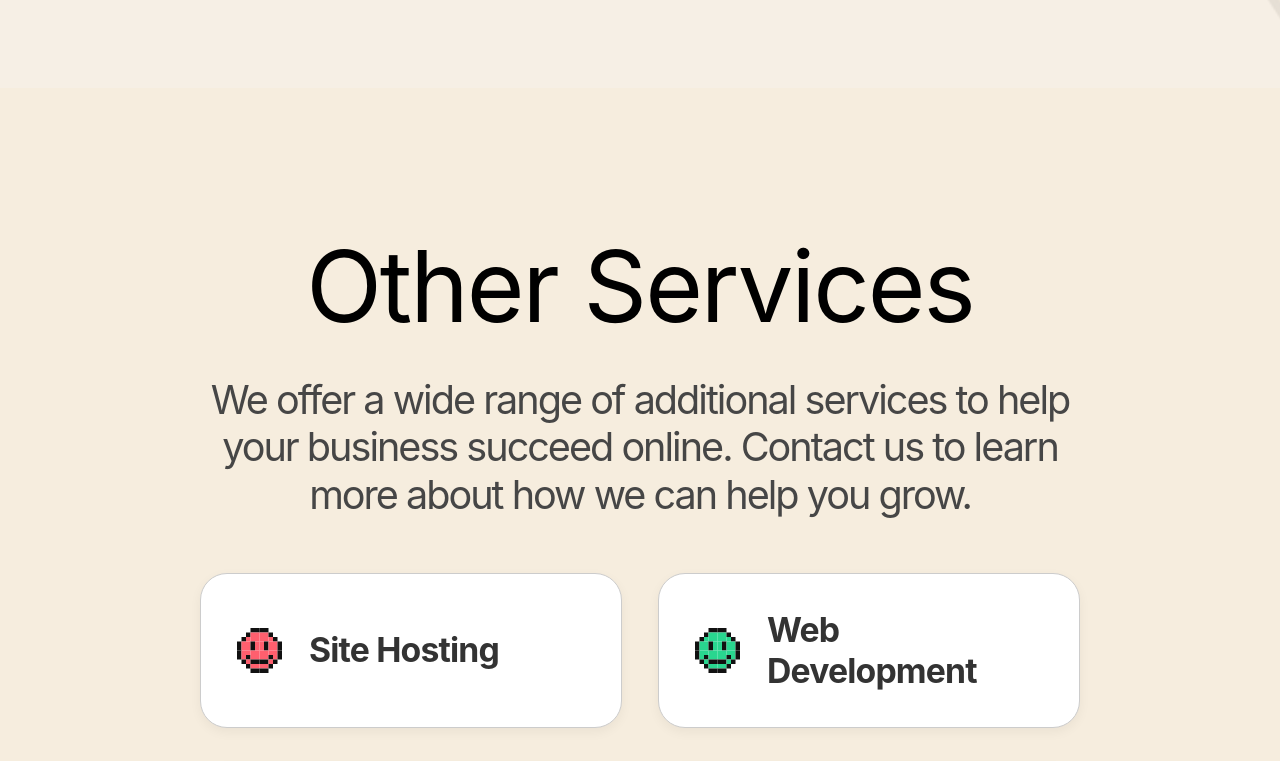
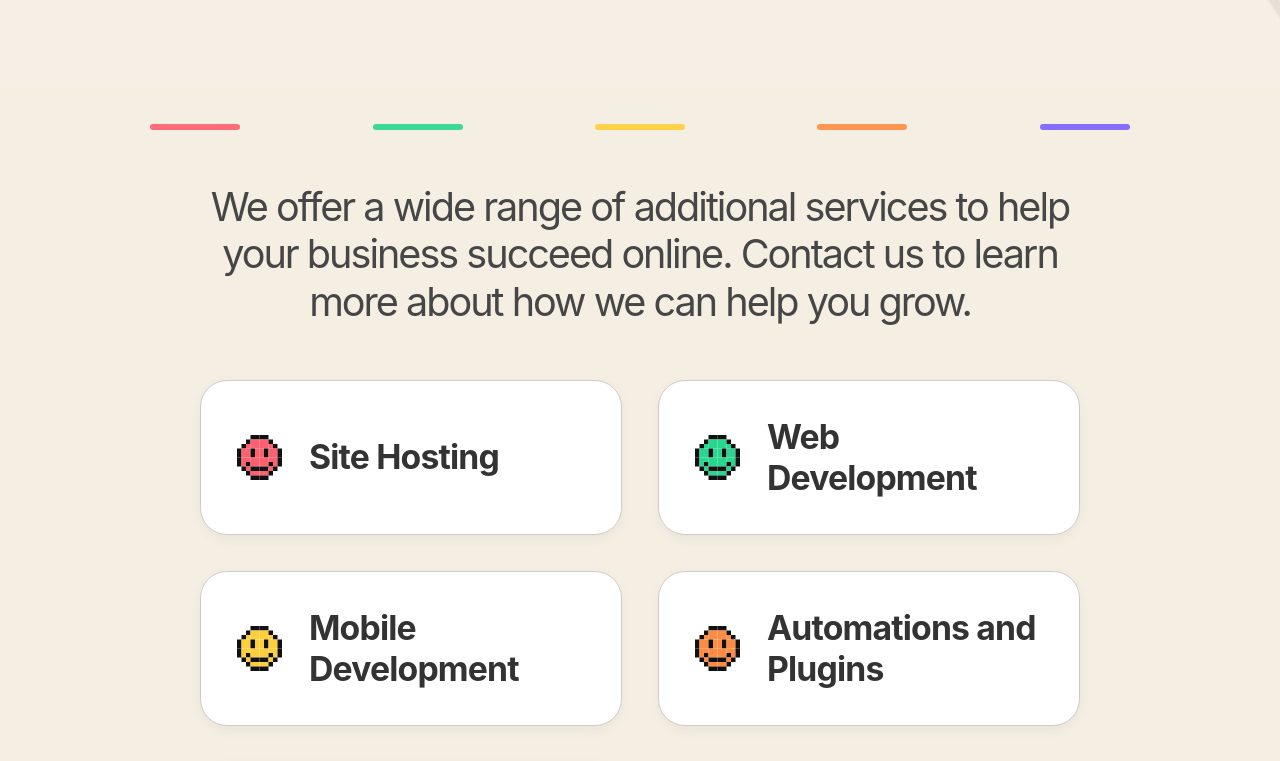
Before and after one commit to rrr5458/kindstack, a React (Vite) app: page / in a window 1280 px wide. Shown: the part 1957-2718 px from the top of the page. Built offline with nearby package versions, Linux system fonts and the light colour scheme; a web font is replaced by a local one.

Commit message:
dev's additions

```diff
--- a/src/components/OtherServices.tsx
+++ b/src/components/OtherServices.tsx
@@ -1,33 +1,53 @@
-import React from 'react';
-import { Link } from 'react-router-dom';
-import '../styles/NewComponents.css';
-import '../styles/OtherServices.css';
-import PixelSmiley from './PixelSmiley';
+import React from "react";
+import { Link } from "react-router-dom";
+import "../styles/NewComponents.css";
+import "../styles/OtherServices.css";
+import PixelSmiley from "./PixelSmiley";
 
 const services = [
-  { title: 'Site Hosting', color: '#ff5f6e', link: '/services/site-hosting' },
-  { title: 'Web Development', color: '#29d68f', link: '/services/web-development' },
-  { title: 'Mobile Development', color: '#ffcf3b', link: '/services/mobile-development' },
-  { title: 'Automations and Plugins', color: '#ff8c42', link: '/services/automations-and-plugins' },
-  { title: 'APIs and Integrations', color: '#7b61ff', link: '/services/apis-and-integrations' },
+  { title: "Site Hosting", color: "#ff5f6e", link: "/services/site-hosting" },
+  {
+    title: "Web Development",
+    color: "#29d68f",
+    link: "/services/web-development",
+  },
+  {
+    title: "Mobile Development",
+    color: "#ffcf3b",
+    link: "/services/mobile-development",
+  },
+  {
+    title: "Automations and Plugins",
+    color: "#ff8c42",
+    link: "/services/automations-and-plugins",
+  },
+  {
+    title: "APIs and Integrations",
+    color: "#7b61ff",
+    link: "/services/apis-and-integrations",
+  },
 ];
 
 const OtherServices: React.FC = () => {
   return (
-    <section id="other-services" className="new-section-container bg-alt">
-      <h2 className="new-section-title">Other Services</h2>
+    <section id="other-services" className="new-section-container">
+      <div className="dash-divider-container">
+        {services.map((item, i) => (
+          <div
+            key={i}
+            className="divider-dash"
+            style={{ backgroundColor: item.color }}
+          />
+        ))}
+      </div>
       <p className="new-section-text mb-12">
-        We offer a wide range of additional services to help your business succeed online.
-        Contact us to learn more about how we can help you grow.
+        We offer a wide range of additional services to help your business
+        succeed online. Contact us to learn more about how we can help you grow.
       </p>
 
       <div className="other-services-grid">
         {services.map((service, index) => (
-          <Link
-            to={service.link}
-            key={index}
-            className="other-services-card"
-          >
+          <Link to={service.link} key={index} className="other-services-card">
             <div className="other-services-icon">
               <PixelSmiley color={service.color} scale={4.5} />
             </div>
--- a/src/styles/OtherServices.css
+++ b/src/styles/OtherServices.css
@@ -13,10 +13,64 @@
   text-align: left;
 }
 
+.section-divider {
+  width: 100%;
+  height: 8px; /* Adjust thickness as needed */
+  border-radius: 2px;
+  margin-bottom: 3rem; /* Space between divider and title */
+
+  /* A smooth gradient from coral to purple */
+  background: linear-gradient(
+    90deg,
+    #ff5f6e 20%,
+    #29d68f 40%,
+    #ffcf3b 60%,
+    #ff8c42 80%,
+    #7b61ff 100%
+  );
+}
+
+/* Ensure the section container handles the top spacing correctly */
+.new-section-container {
+  padding-top: 2rem;
+  position: relative;
+}
+
+/* Container for the dashes */
+.dash-divider-container {
+  display: flex;
+  justify-content: space-around;
+  gap: 12px; /* Space between dashes */
+  margin-bottom: 3rem; /* Space below the divider */
+  width: 100%;
+}
+
+/* Individual dash styling */
+.divider-dash {
+  width: 5rem; /* Width of each dash */
+  height: 6px; /* Thickness */
+  border-radius: 3px; /* Rounded ends for a "pill" look */
+  opacity: 0.9;
+  transition: transform 0.3s ease;
+}
+
+/* Subtle hover effect for extra polish */
+.dash-divider-container:hover .divider-dash {
+  transform: scaleY(1.2);
+}
+
 @media (min-width: 768px) {
   .other-services-grid {
     grid-template-columns: repeat(2, minmax(0, 1fr));
   }
+}
+
+.new-section-title {
+  font-family: "Inter", sans-serif;
+  font-size: 4.5rem;
+  color: rgba(0, 0, 0, 0.832);
+  letter-spacing: -2px;
+  text-shadow: 1px 1px 2px rgba(0, 0, 0, 0.5);
 }
 
 .other-services-card {
```
